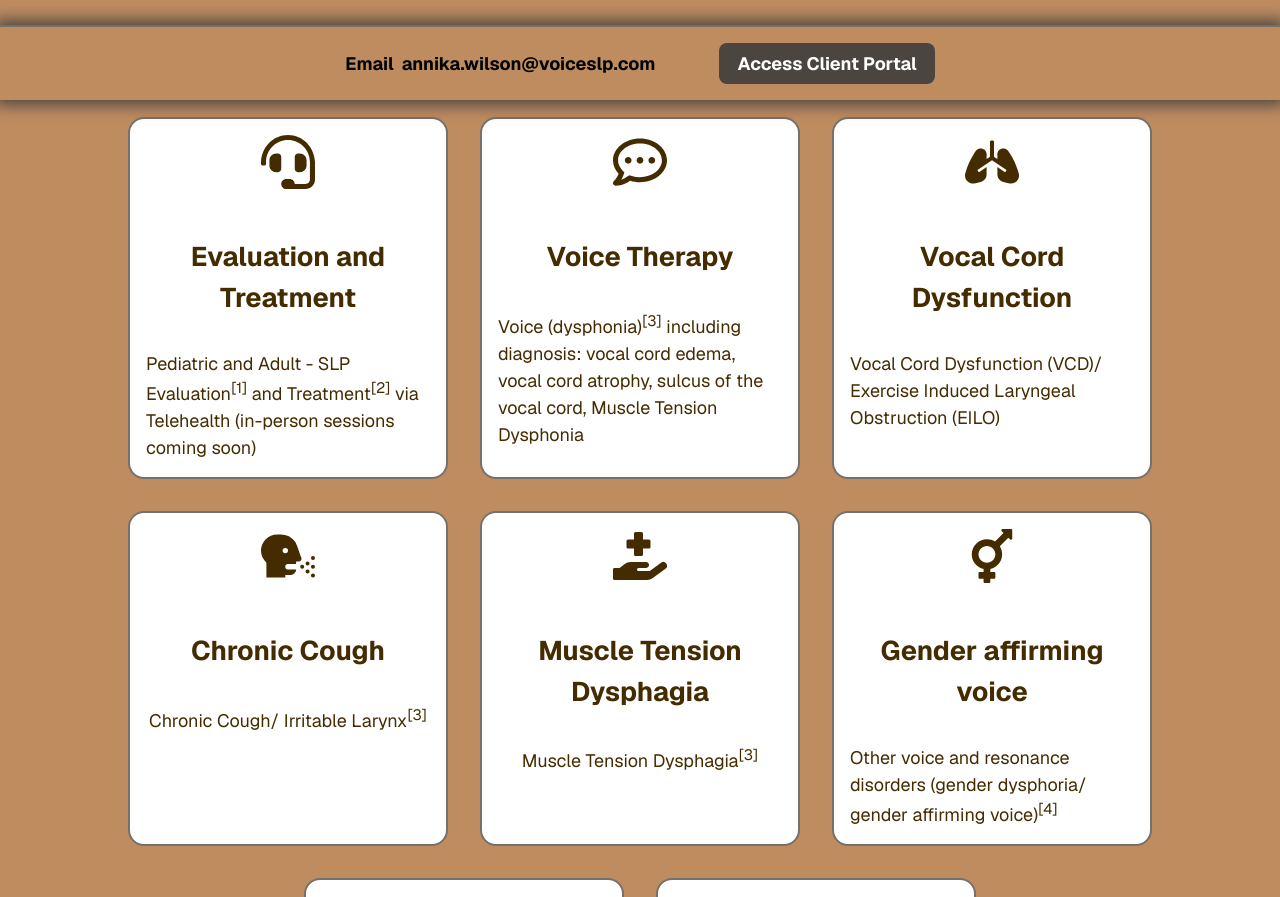
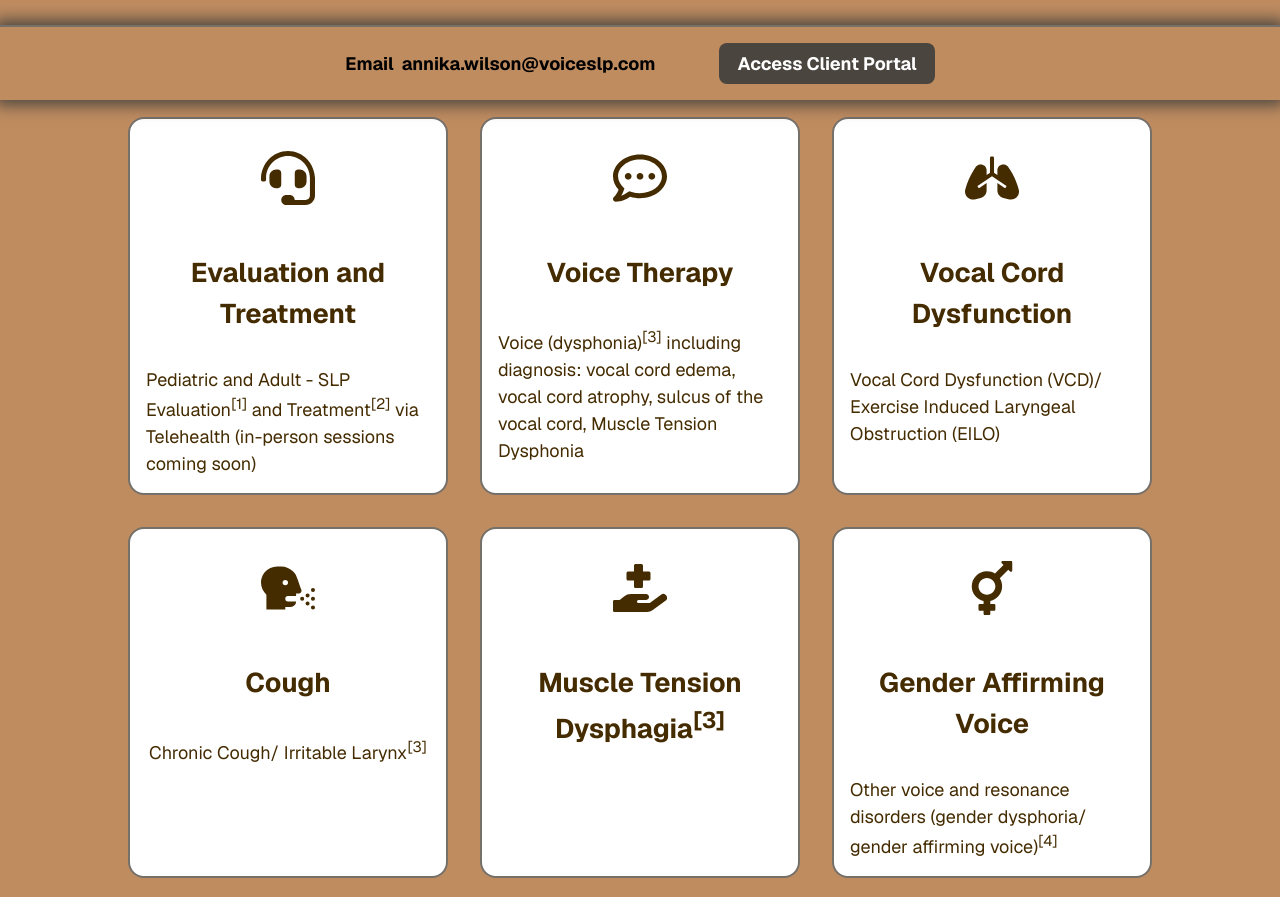
Before and after one commit to ntwilson/annikas-website, a Next.js app: page / in a window 1280 px wide. Shown: the part 700-1597 px from the top of the page. Built offline with nearby package versions, Linux system fonts and the light colour scheme.

Commit message:
Fix some of the services cards to not repeat themselves

```diff
--- a/src/pages/index.tsx
+++ b/src/pages/index.tsx
@@ -58,86 +58,62 @@ export default function Home() {
             <h1>Services</h1>
 
             <div className={styles['services-cards-container']}>
-              <ServicesCard
-                title="Evaluation and Treatment"
-                icon={<FaHeadset />}
-                description={
-                  <>
+              <div className={styles['services-card']}>
+                <FaHeadset />
+                <h2>Evaluation and Treatment</h2>
+                <p>
                   Pediatric and Adult - SLP Evaluation<sup id="services-footnote-source-1">[<a href="#services-footnote-1">1</a>]</sup> and Treatment<sup id="services-footnote-source-2">[<a href="#services-footnote-2">2</a>]</sup> via Telehealth
                   (in-person sessions coming soon)
-                  </>
-                }
-              />
+                </p>
+              </div>
 
-              <ServicesCard
-                title="Voice Therapy"
-                icon={<FaRegCommentDots />}
-                description={
-                  <>
+
+              <div className={styles['services-card']}>
+                <FaRegCommentDots />
+                <h2>Voice Therapy</h2>
+                <p>
                   Voice (dysphonia)<sup id="services-footnote-source-3">[<a href="#services-footnote-3">3</a>]</sup> including diagnosis:  vocal cord edema, vocal cord atrophy, sulcus of the vocal cord, Muscle Tension Dysphonia
-                  </>
-                }
-              />
+                </p>
+              </div>
 
-              <ServicesCard
-                title="Vocal Cord Dysfunction"
-                icon={<FaLungs />}
-                description={
-                  <>
+              <div className={styles['services-card']}>
+                <FaLungs />
+                <h2>Vocal Cord Dysfunction</h2>
+                <p>
                   Vocal Cord Dysfunction (VCD)/ Exercise Induced Laryngeal Obstruction (EILO)
-                  </>
-                }
-              />
+                </p>
+              </div>
 
-              <ServicesCard
-                title="Chronic Cough"
-                icon={<FaHeadSideCough />}
-                description={
-                  <>
+              <div className={styles['services-card']}>
+                <FaHeadSideCough />
+                <h2>Cough</h2>
+                <p>
                   Chronic Cough/ Irritable Larynx<sup>[<a href="#services-footnote-3">3</a>]</sup>
-                  </>
-                }
-              />
+                </p>
+              </div>
 
-              <ServicesCard
-                title="Muscle Tension Dysphagia"
-                icon={<FaHandHoldingMedical />}
-                description={
-                  <>
-                    Muscle Tension Dysphagia<sup>[<a href="#services-footnote-3">3</a>]</sup>
-                  </>
-                }
-              />
+              <div className={styles['services-card']}>
+                <FaHandHoldingMedical />
+                <h2>Muscle Tension Dysphagia<sup>[<a href="#services-footnote-3">3</a>]</sup></h2>
+              </div>
 
-              <ServicesCard
-                title="Gender affirming voice"
-                icon={<FaTransgender />}
-                description={
-                  <>
+              <div className={styles['services-card']}>
+                <FaTransgender />
+                <h2>Gender Affirming Voice</h2>
+                <p>
                   Other voice and resonance disorders (gender dysphoria/ gender affirming voice)<sup id="services-footnote-source-4">[<a href="#services-footnote-4">4</a>]</sup>
-                  </>
-                }
-              />
+                </p>
+              </div>
 
-              <ServicesCard
-                title="Articulation Disorders"
-                icon={<FaCommentMedical />}
-                description={
-                  <>
-                    Articulation Disorders
-                  </>
-                }
-              />
+              <div className={styles['services-card']}>
+                <FaCommentMedical />
+                <h2>Articulation Disorders</h2>
+              </div>
 
-              <ServicesCard
-                title="Accent Modification"
-                icon={<FaRegComments />}
-                description={
-                  <>
-                    Accent Modification
-                  </>
-                }
-              />
+              <div className={styles['services-card']}>
+                <FaRegComments />
+                <h2>Accent Modification</h2>
+              </div>
             </div>
 
             <h3>Disclaimers:</h3>
--- a/src/styles/Home.module.css
+++ b/src/styles/Home.module.css
@@ -111,7 +111,7 @@
 }
 
 .services-card svg {
-  margin-bottom: 1rem;
+  margin: 1rem 0;
   font-size: 3em;
 }
 
```
Lines whose indentation alone changed are shown as unchanged.
